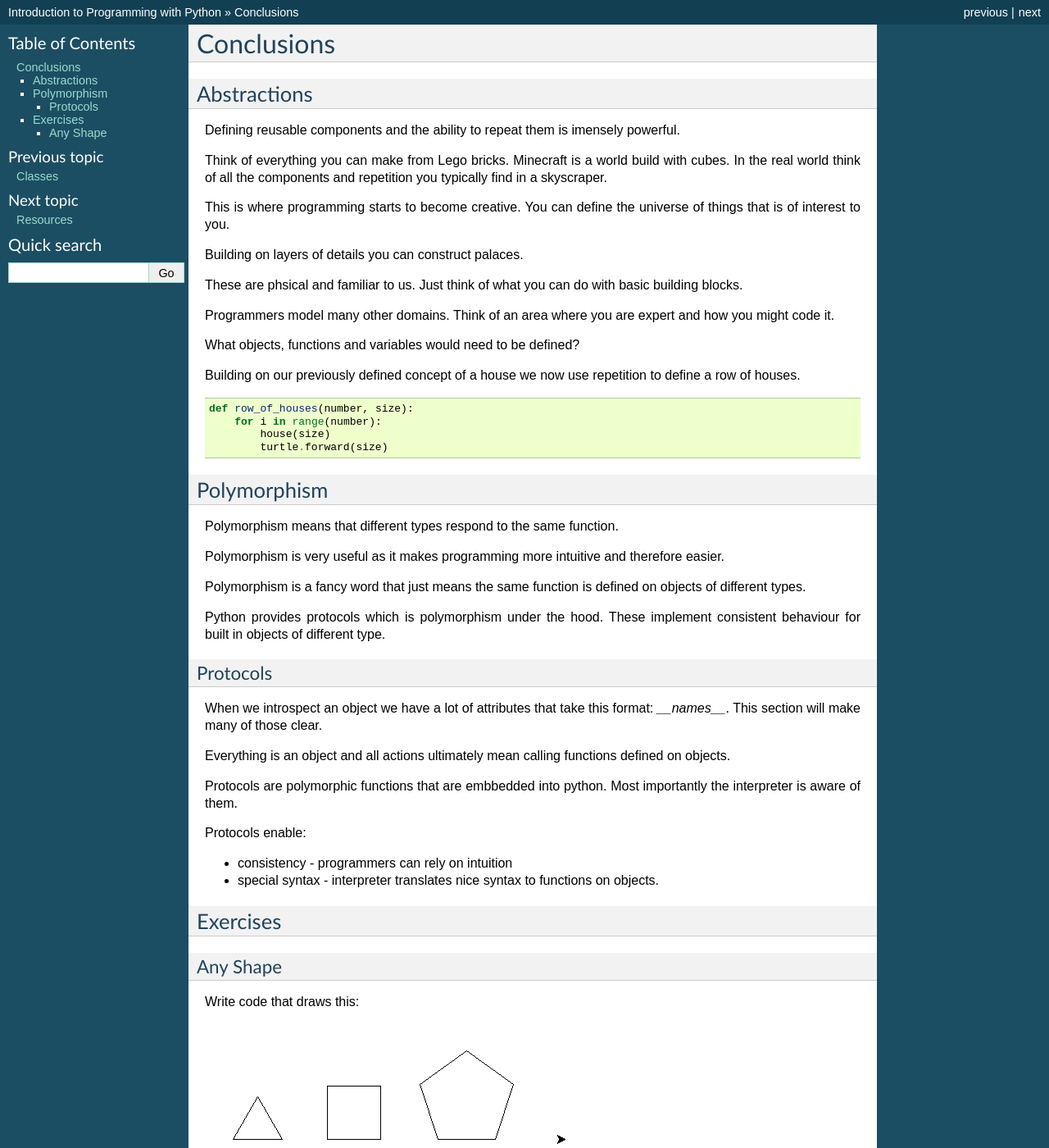
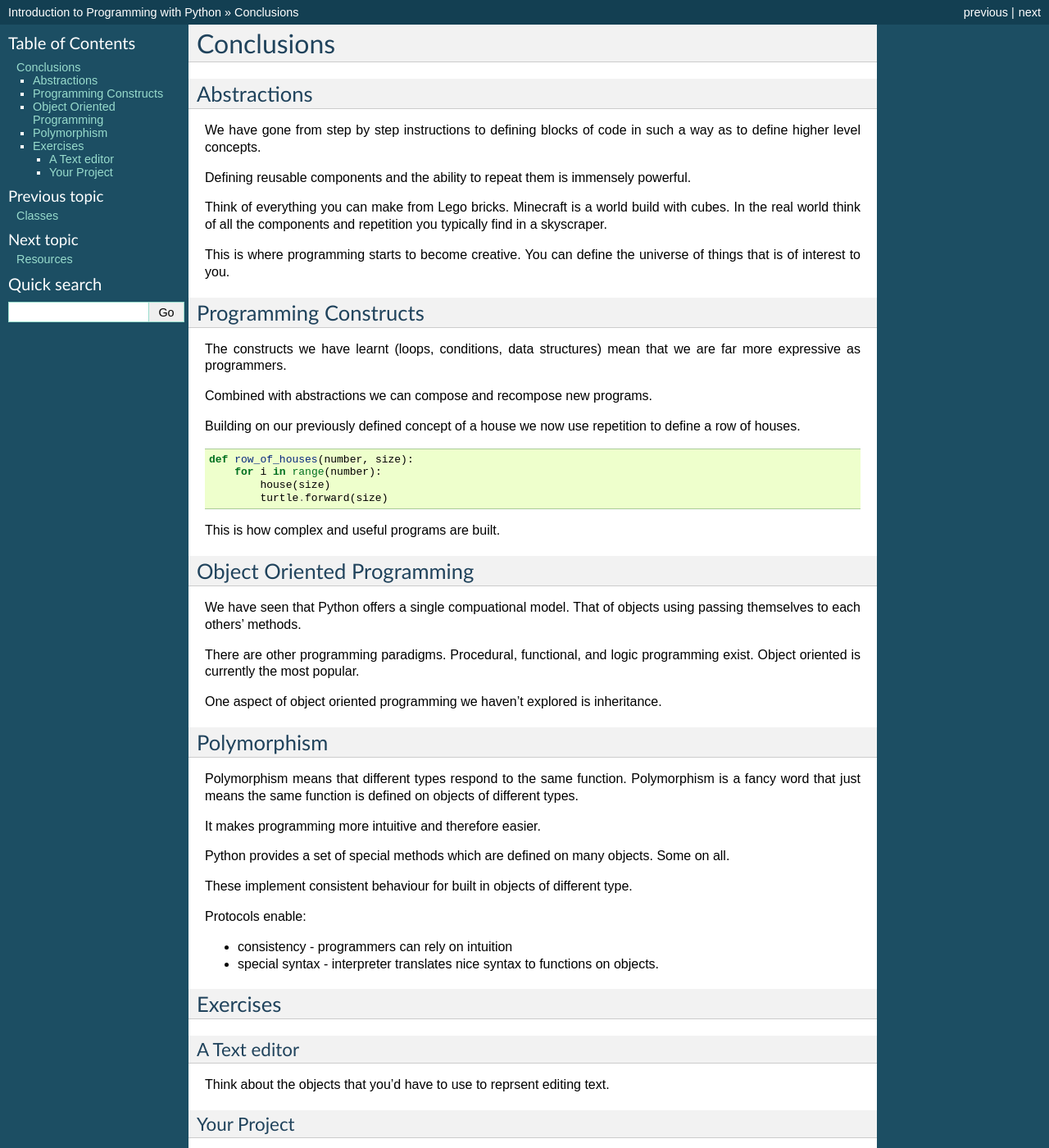
Before and after one commit to gu-lseg/intro-to-programming, a Sphinx documentation site: the page built from source/abstraction.rst, in a window 1280 px wide and 1400 px high. Shown: the whole window at 82% size. Built offline with Sphinx 7.4.7, drawn with Linux system fonts in a browser that asks for light colours; some of the changed text lies outside the part shown.

Commit message:
better conclusion; all shapes moved

```diff
--- a/source/abstraction.rst
+++ b/source/abstraction.rst
@@ -4,7 +4,10 @@ Conclusions
 Abstractions
 ============
 
-Defining reusable components and the ability to repeat them is imensely powerful.
+We have gone from step by step instructions to defining blocks of code in such
+a way as to define higher level concepts.
+
+Defining reusable components and the ability to repeat them is immensely powerful.
 
 Think of everything you can make from Lego bricks. Minecraft is a world build
 with cubes. In the real world think of all the components and repetition you
@@ -13,14 +16,13 @@ typically find in a skyscraper.
 This is where programming starts to become creative. You can define the
 universe of things that is of interest to you.
 
-Building on layers of details you can construct palaces.
+Programming Constructs
+======================
 
-These are phsical and familiar to us. Just think of what you can do with basic building blocks.
+The constructs we have learnt (loops, conditions, data structures) mean that we
+are far more expressive as programmers.
 
-Programmers model many other domains. Think of an area where you are expert and
-how you might code it.
-
-What objects, functions and variables would need to be defined?
+Combined with abstractions we can compose and recompose new programs.
 
 Building on our previously defined concept of a house we now use repetition
 to define a row of houses.
@@ -32,31 +34,32 @@ to define a row of houses.
             house(size)
             turtle.forward(size)
 
+This is how complex and useful programs are built.
+
+Object Oriented Programming
+===========================
+
+We have seen that Python offers a single compuational model. That of objects
+using passing themselves to each others' methods.
+
+There are other programming paradigms. Procedural, functional, and logic
+programming exist. Object oriented is currently the most popular.
+
+One aspect of object oriented programming we haven't explored is inheritance.
 
 Polymorphism
 ============
 
 Polymorphism means that different types respond to the same function.
-
-Polymorphism is very useful as it makes programming more intuitive and
-therefore easier.
-
 Polymorphism is a fancy word that just means the same function is
 defined on objects of different types.
 
-Python provides protocols which is polymorphism under the hood. These implement consistent behaviour
-for built in objects of different type.
+It makes programming more intuitive and therefore easier.
 
-Protocols
----------
+Python provides a set of special methods which are defined on many objects.
+Some on all.
 
-When we introspect an object we have a lot of attributes that take this format:
-`__names__`. This section will make many of those clear.
-
-Everything is an object and all actions ultimately mean calling functions defined on objects.
-
-Protocols are polymorphic functions that are embbedded into python. Most
-importantly the interpreter is aware of them.
+These implement consistent behaviour for built in objects of different type.
 
 Protocols enable:
 
@@ -67,13 +70,16 @@ Protocols enable:
 Exercises
 =========
 
-Any Shape
----------
+A Text editor
+-------------
 
-Write code that draws this:
+Think about the objects that you'd have to use to reprsent editing text.
 
-.. image:: /images/turtle-all-shapes.png
 
-.. tip::
+Your Project
+------------
 
-    The sum of the external angles of any shape is always 360 degrees.
+Programmers model other domains. Think of an area where you are expert and
+how you might code it.
+
+What objects, functions and variables would need to be defined?
```
Also changed, not shown: source/loops.rst (+19 -3 lines), source/loops_solutions.rst (+15 -0 lines).
